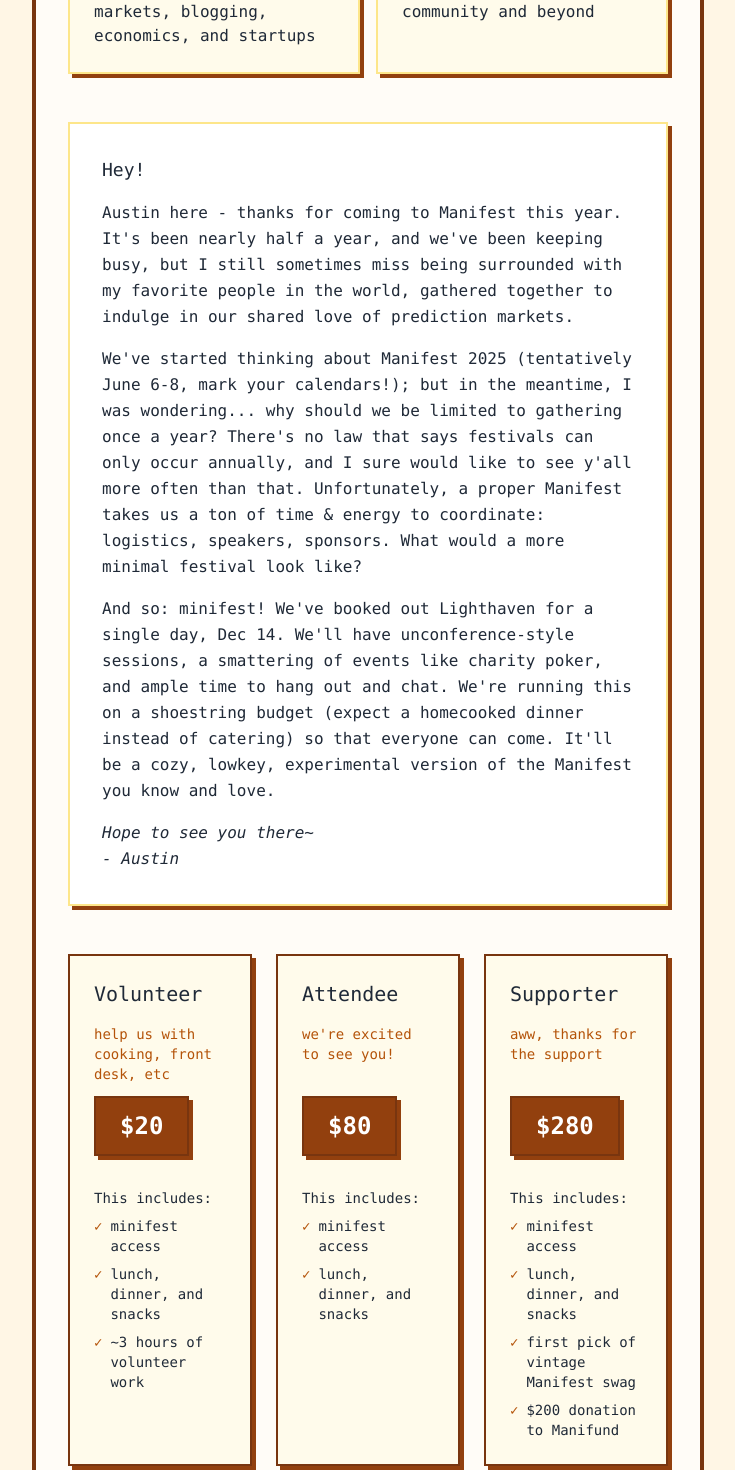
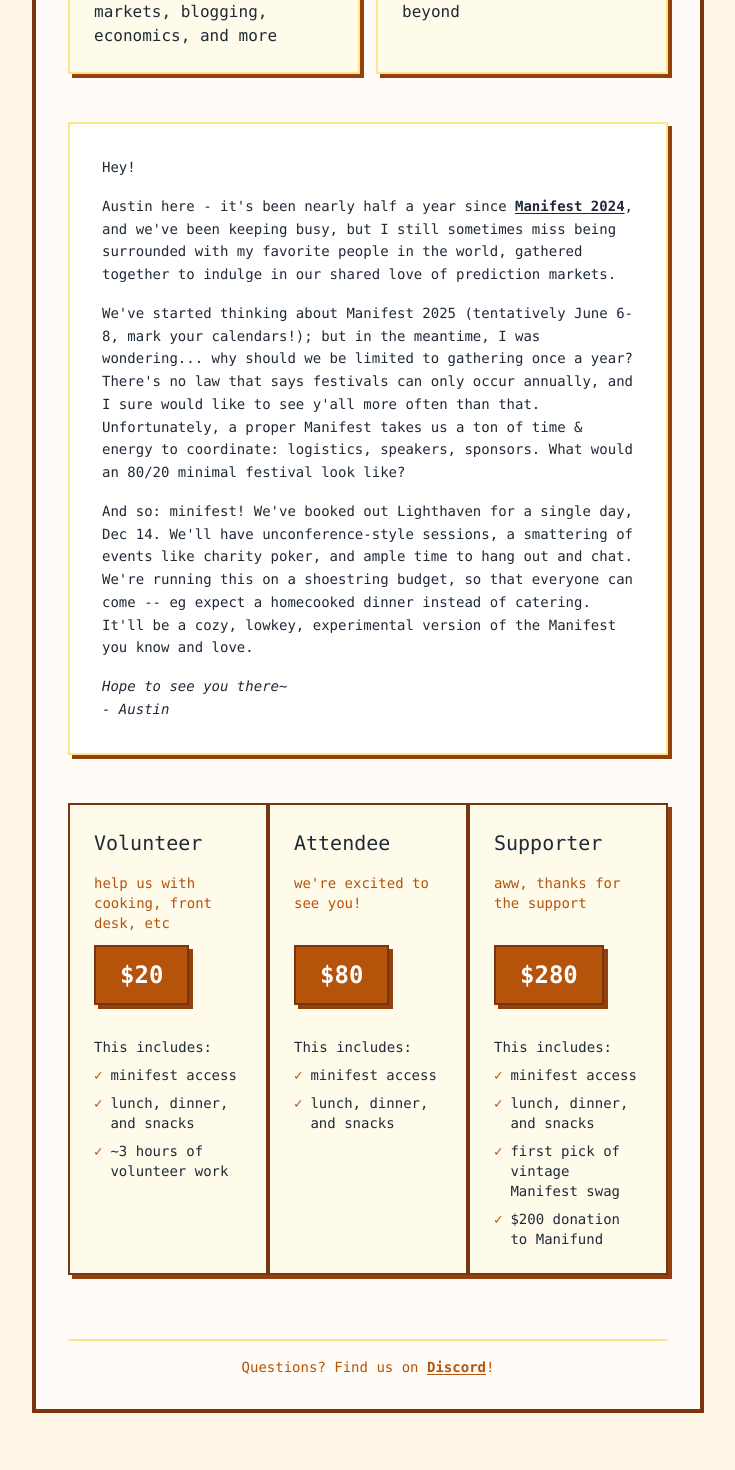
Before and after one commit to recurrented/mini, a Next.js app: page / in a window 1280 px wide. Shown: the part 360-1830 px from the top of the page, without its empty margins (272-1007 px from the left). Built offline with nearby package versions, Linux system fonts and the light colour scheme.

Commit message:
Lots of fixes

```diff
--- a/app/page.tsx
+++ b/app/page.tsx
@@ -47,11 +47,11 @@
   ];
 
   return (
-    <div className="min-h-screen bg-[#FFF6E5] text-gray-800 px-4 py-8 md:py-16 font-mono">
+    <div className="min-h-screen bg-[#FFF6E5] text-gray-800 md:px-4 md:py-16 font-mono">
       {/* Header */}
-      <div className="max-w-2xl mx-auto border-4 border-amber-900 p-8 bg-white/70 backdrop-blur-sm">
+      <div className="max-w-2xl mx-auto border-4 border-amber-900 p-4 md:p-8 bg-white/70 backdrop-blur-sm">
         <h1 className="text-4xl md:text-6xl font-bold mb-4 text-amber-900 font-serif">
-          minifest '24
+          minifest
         </h1>
         <div className="text-lg text-amber-800 mb-8 border-b-2 border-amber-200 pb-4">
           December 14, 2024 • Lighthaven, Berkeley
@@ -63,26 +63,31 @@
             <h2 className="font-semibold mb-2">What</h2>
             <p>
               A cozy one-day festival celebrating prediction markets, blogging,
-              economics, and startups
+              economics, and more
             </p>
           </div>
           <div className="bg-amber-50 p-6 border-2 border-amber-200 shadow-[4px_4px_0px_0px_rgba(146,64,14,1)]">
             <h2 className="font-semibold mb-2">Who</h2>
-            <p>~200 wonderful people from the Manifest community and beyond</p>
+            <p>~200 folks from the Manifest community and beyond</p>
           </div>
         </div>
 
         {/* Main Letter */}
         <div className="prose prose-amber max-w-none mb-12 [&>div]:leading-relaxed">
-          <div className="bg-white p-8 border-2 border-amber-200 shadow-[4px_4px_0px_0px_rgba(146,64,14,1)]">
-            <p className="text-lg mb-4">Hey!</p>
+          <div className="bg-white md:p-8 text-sm p-4 border-2 border-amber-200 shadow-[4px_4px_0px_0px_rgba(146,64,14,1)]">
+            <p className="mb-4">Hey!</p>
 
             <p className="mb-4">
-              Austin here - thanks for coming to Manifest this year. It's been
-              nearly half a year, and we've been keeping busy, but I still
-              sometimes miss being surrounded with my favorite people in the
-              world, gathered together to indulge in our shared love of
-              prediction markets.
+              Austin here - it's been nearly half a year since{" "}
+              <a
+                href="https://www.manifest.is/"
+                className="underline underline-offset-2 font-semibold"
+              >
+                Manifest 2024
+              </a>
+              , and we've been keeping busy, but I still sometimes miss being
+              surrounded with my favorite people in the world, gathered together
+              to indulge in our shared love of prediction markets.
             </p>
 
             <p className="mb-4">
@@ -92,17 +97,18 @@
               says festivals can only occur annually, and I sure would like to
               see y'all more often than that. Unfortunately, a proper Manifest
               takes us a ton of time & energy to coordinate: logistics,
-              speakers, sponsors. What would a more minimal festival look like?
+              speakers, sponsors. What would an 80/20 minimal festival look
+              like?
             </p>
 
             <p className="mb-4">
               And so: minifest! We've booked out Lighthaven for a single day,
               Dec 14. We'll have unconference-style sessions, a smattering of
               events like charity poker, and ample time to hang out and chat.
-              We're running this on a shoestring budget (expect a homecooked
-              dinner instead of catering) so that everyone can come. It'll be a
-              cozy, lowkey, experimental version of the Manifest you know and
-              love.
+              We're running this on a shoestring budget, so that everyone can
+              come -- eg expect a homecooked dinner instead of catering. It'll
+              be a cozy, lowkey, experimental version of the Manifest you know
+              and love.
             </p>
 
             <p className="italic">
@@ -113,7 +119,7 @@
         </div>
 
         {/* Ticket Purchase Grid */}
-        <div className="grid grid-cols-1 md:grid-cols-3 gap-6">
+        <div className="grid grid-cols-1 md:grid-cols-3">
           {tickets.map((ticket) => (
             <div
               key={ticket.tier}
@@ -125,7 +131,7 @@
               </p>
 
               <a href={ticket.stripeLink} className="mb-6">
-                <button className="bg-amber-800 text-white text-center py-3 px-6 border-2 border-amber-900 shadow-[4px_4px_0px_0px_rgba(146,64,14,1)] hover:translate-y-1 hover:shadow-[2px_2px_0px_0px_rgba(146,64,14,1)] transition-all">
+                <button className="bg-amber-700 text-white text-center py-3 px-6 border-2 border-amber-900 shadow-[4px_4px_0px_0px_rgba(146,64,14,1)] hover:translate-y-1 hover:shadow-[2px_2px_0px_0px_rgba(146,64,14,1)] transition-all">
                   <div className="text-2xl font-bold">${ticket.price}</div>
                 </button>
               </a>
@@ -147,7 +153,16 @@
 
         {/* Footer */}
         <footer className="mt-16 text-center text-amber-700 text-sm border-t-2 border-amber-200 pt-4">
-          <p>A cozy gathering by the Manifest team</p>
+          <p>
+            Questions? Find us on{" "}
+            <a
+              href="https://discord.gg/3KYVTpfads"
+              className="underline underline-offset-2 font-semibold"
+            >
+              Discord
+            </a>
+            !
+          </p>
         </footer>
       </div>
     </div>
```
